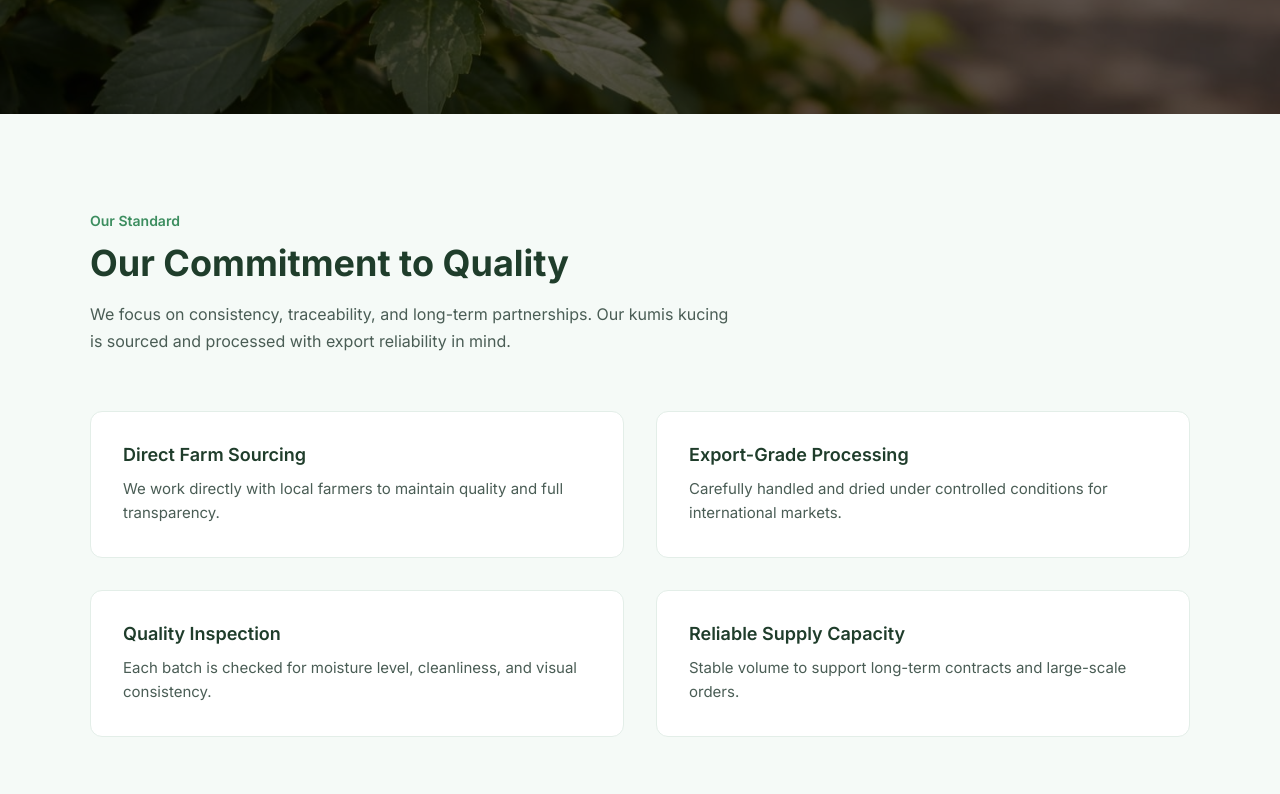
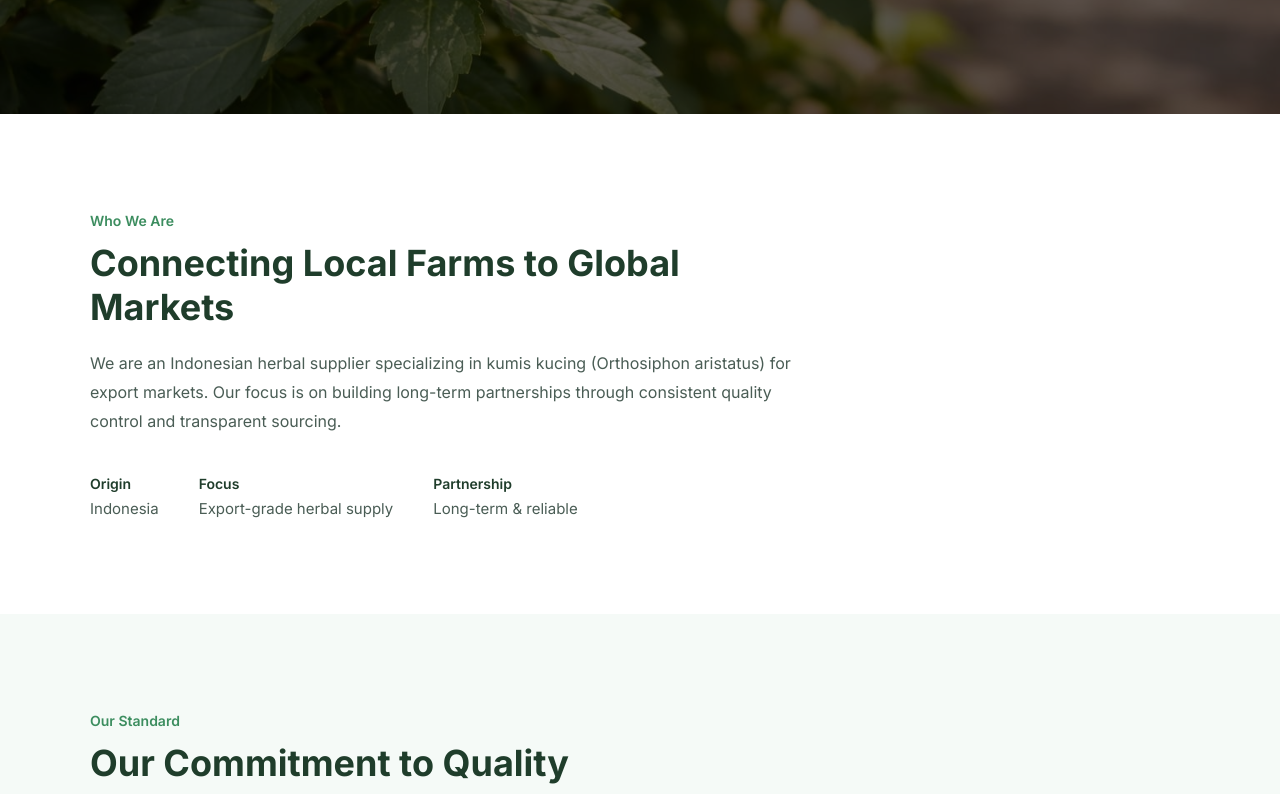
Before and after one commit to IrfanDev27/Java-orthos-export, a React (Vite) app: page / in a window 1280 px wide. Shown: the part 686-1480 px from the top of the page. Built offline with nearby package versions, Linux system fonts and the light colour scheme.

Commit message:
About section done

```diff
--- a/src/App.jsx
+++ b/src/App.jsx
@@ -1,11 +1,14 @@
 import Navbar from "./Components/Navbar/Navbar";
 import Hero from "./Components/Hero/Hero.jsx";
+import AboutSection from "./Components/AboutSection/About.jsx";
 import QualitySection from "./Components/QualitySection/Quality.jsx";
+
 function App() {
   return (
     <>
       <Navbar />
        <Hero />
+       <AboutSection />
        <QualitySection />
     </>
   );
--- /dev/null
+++ b/src/Components/AboutSection/About.css
@@ -0,0 +1,69 @@
+.about {
+  padding: 96px 20px;
+  background-color: #ffffff;
+}
+
+.about-container {
+  max-width: 1100px;
+  margin: 0 auto;
+}
+
+.about-content {
+  max-width: 720px;
+}
+
+.about-label {
+  display: inline-block;
+  font-size: 14px;
+  font-weight: 600;
+  color: #3c8d5f;
+  margin-bottom: 12px;
+}
+
+.about-content h2 {
+  font-size: 36px;
+  font-weight: 700;
+  color: #1f3d2b;
+  margin-bottom: 20px;
+}
+
+.about-content p {
+  font-size: 16px;
+  line-height: 1.8;
+  color: #4a5d55;
+  margin-bottom: 40px;
+}
+
+.about-points {
+  display: flex;
+  gap: 40px;
+}
+
+.about-point strong {
+  display: block;
+  font-size: 14px;
+  font-weight: 600;
+  color: #1f3d2b;
+  margin-bottom: 6px;
+}
+
+.about-point span {
+  font-size: 15px;
+  color: #4a5d55;
+}
+
+/* Responsive */
+@media (max-width: 768px) {
+  .about {
+    padding: 64px 16px;
+  }
+
+  .about-content h2 {
+    font-size: 28px;
+  }
+
+  .about-points {
+    flex-direction: column;
+    gap: 24px;
+  }
+}
--- /dev/null
+++ b/src/Components/AboutSection/About.jsx
@@ -0,0 +1,38 @@
+import "./About.css";
+
+
+const AboutSection = () => {
+  return (
+    <section id="about" className="about">
+      <div className="about-container">
+        <div className="about-content">
+          <span className="about-label">Who We Are</span>
+          <h2>Connecting Local Farms to Global Markets</h2>
+          <p>
+            We are an Indonesian herbal supplier specializing in kumis kucing
+            (Orthosiphon aristatus) for export markets. Our focus is on building
+            long-term partnerships through consistent quality control and
+            transparent sourcing.
+          </p>
+
+          <div className="about-points">
+            <div className="about-point">
+              <strong>Origin</strong>
+              <span>Indonesia</span>
+            </div>
+            <div className="about-point">
+              <strong>Focus</strong>
+              <span>Export-grade herbal supply</span>
+            </div>
+            <div className="about-point">
+              <strong>Partnership</strong>
+              <span>Long-term & reliable</span>
+            </div>
+          </div>
+        </div>
+      </div>
+    </section>
+  );
+};
+
+export default AboutSection;
--- a/src/Components/Navbar/Navbar.jsx
+++ b/src/Components/Navbar/Navbar.jsx
@@ -23,8 +23,8 @@ const Navbar = () => {
 
         <nav className={`nav-links ${menuOpen ? "active" : ""}`}>
           <a href="#about">About</a>
+          <a href="#quality">Quality</a>
           <a href="#product">Product</a>
-          <a href="#quality">Quality</a>
           <a href="#contact" className="nav-btn">Contact</a>
         </nav>
 
```
